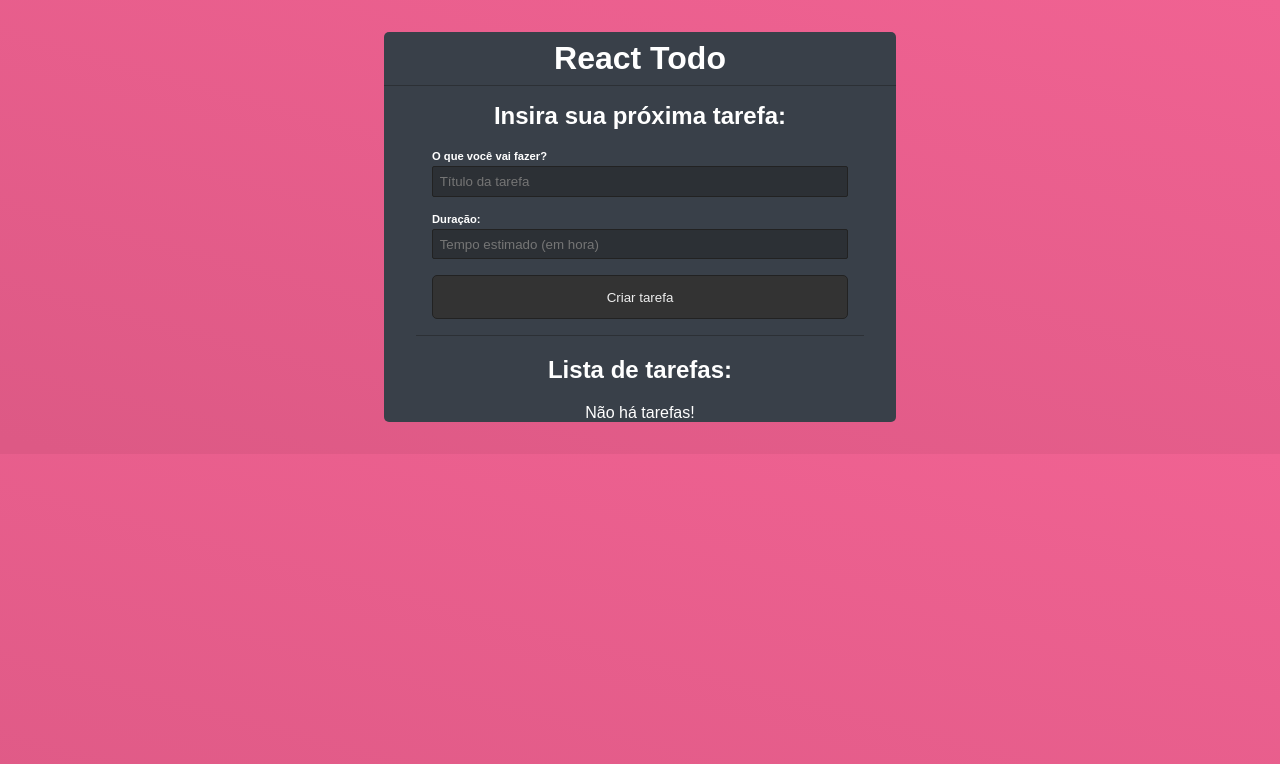
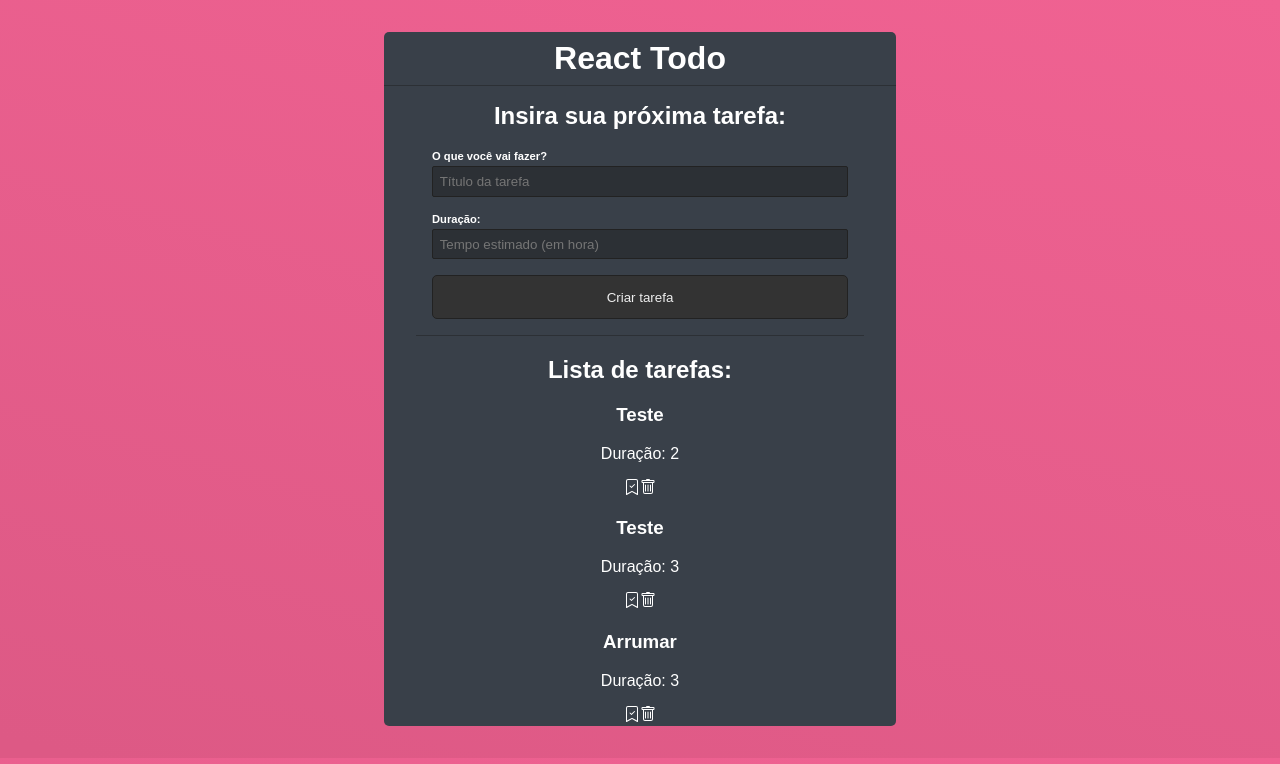
Before and after one commit to mig-ramos/todo-react, a React (Create React App) app: page / in a window 1280 px wide. Shown: the top 764 px of the page. Built offline with nearby package versions, Linux system fonts and the light colour scheme; data requests are answered from the project's data file.

Commit message:
Teste para servidor GET

```diff
--- a/data/db.json
+++ b/data/db.json
@@ -11,6 +11,12 @@
       "title": "Teste",
       "time": "3",
       "done": false
+    },
+    {
+      "id": 0.9482270564942592,
+      "title": "Arrumar",
+      "time": "3",
+      "done": false
     }
   ]
 }
--- a/src/App.js
+++ b/src/App.js
@@ -10,6 +10,26 @@
   const [time,  setTime] = useState("");
   const [todos, setTodos] = useState([]);
   const [loading, setLoading] = useState(false);
+
+  // Load todos on page load
+  useEffect(() => {
+
+    const loadData = async() => {
+
+      setLoading(true)
+
+      const res = await fetch(API + "/todos")
+      .then((res) => res.json())
+      .then((data) => data)
+      .catch((err) => console.log(err));
+
+      setLoading(false);
+
+      setTodos(res);
+    };
+
+    loadData();
+  }, []);
 
   // Para não renderizar o formulário qdo clicar no botão
   const handleSubmit = async (e) => {
@@ -37,9 +57,14 @@
       }
     })
 
+    setTodos((prevState) => [...prevState, todo]);
     setTitle("");
     setTime("");
   };
+
+  if (loading) {
+    return <p>Carregando...</p>;
+  }
 
   return (
     <div className="App">
@@ -75,6 +100,18 @@
     <div className='list-todo'>
       <h2>Lista de tarefas:</h2>
       {todos.length === 0 && <p>Não há tarefas!</p>}
+      {todos.map((todo) => (
+        <div className="todo" key={todo.id}>
+          <h3 className={todo.done ? "todo-done" : ""}>{todo.title}</h3>
+          <p>Duração: {todo.time}</p>
+          <div className='actions'>
+            <span>
+              {!todo.done ? <BsBookmarkCheck /> : <BsBookmarkCheckFill />}
+            </span>
+            <BsTrash />
+            </div>
+        </div>
+      ))}
     </div>
     </div>
   );
```
